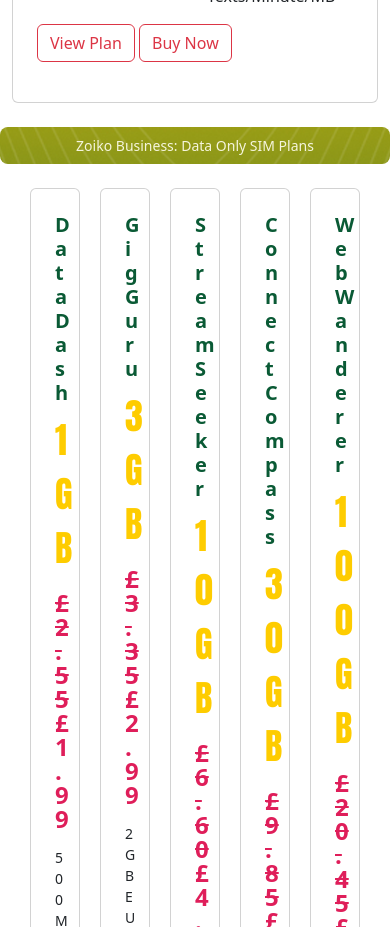
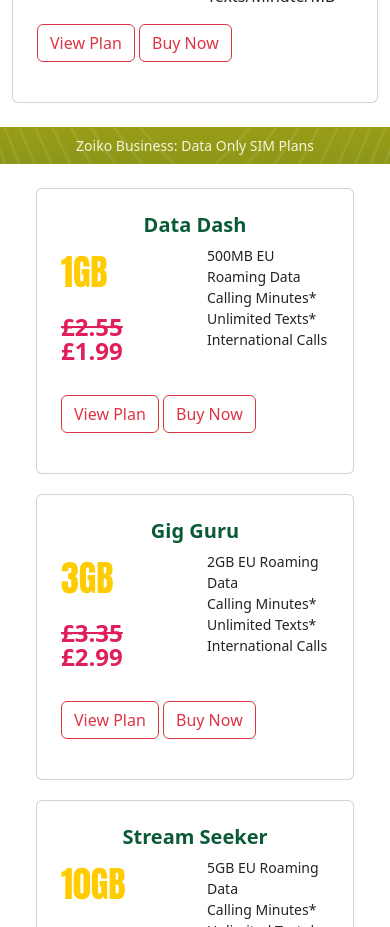
Before and after one commit to Euronoxx/zmuk, a Next.js app: page /business-sim-deals in a window 390 px wide. Shown: the part 1940-2867 px from the top of the page. Built offline with nearby package versions, Linux system fonts and the light colour scheme.

Commit message:
Business SIM Deals responsive view updated

```diff
--- a/app/business-sim-deals/page.js
+++ b/app/business-sim-deals/page.js
@@ -83,9 +83,9 @@
                         ))}
                     </Row>
                 </Container>
-                <HeadBarSmall text="Zoiko Business: Data Only SIM Plans" />
+                <HeadBar text="Zoiko Business: Data Only SIM Plans" />
                 <Container fluid>
-                    <div className="d-flex flex-row p-4 justify-content-center" style={{gap:'20px'}}>
+                    <div className="d-flex flex-md-row flex-column p-4 justify-content-center" style={{gap:'20px'}}>
                         {dataonly.twentyfour.map((item) => (
                             <Card className="p-4" key={item.id}>
                                 <CardTitle className="text-center">{item.plan}</CardTitle>
@@ -161,9 +161,9 @@
                         ))}
                     </Row>
                 </Container>
-                <HeadBarSmall text="Zoiko Business: Data Only SIM Plans" />
+                <HeadBar text="Zoiko Business: Data Only SIM Plans" />
                 <Container fluid>
-                    <div className="d-flex flex-row p-4 justify-content-center" style={{gap:'20px'}}>
+                    <div className="d-flex flex-md-row flex-column p-4 justify-content-center" style={{gap:'20px'}}>
                         {dataonly.twelve.map((item) => (
                             <Card className="p-4" key={item.id}>
                                 <CardTitle className="text-center">{item.plan}</CardTitle>
@@ -240,10 +240,10 @@
                         ))}
                     </Row>
                 </Container>
-                <HeadBarSmall text="Zoiko Business: Data Only SIM Plans" />
+                <HeadBar text="Zoiko Business: Data Only SIM Plans" />
                 <Container fluid>
-                    <div className="d-flex flex-row p-4 justify-content-center" style={{gap:'20px'}}>
-                        {dataonly.thirty.map((item, index) => (
+                    <div className="d-flex flex-md-row flex-column p-4 justify-content-center" style={{gap:'20px'}}>
+                        {dataonly.thirty.map((item) => (
                             <Card className="p-4" key={item.id}>
                                 <CardTitle className="text-center">{item.plan}</CardTitle>
                                 <Row>
```
